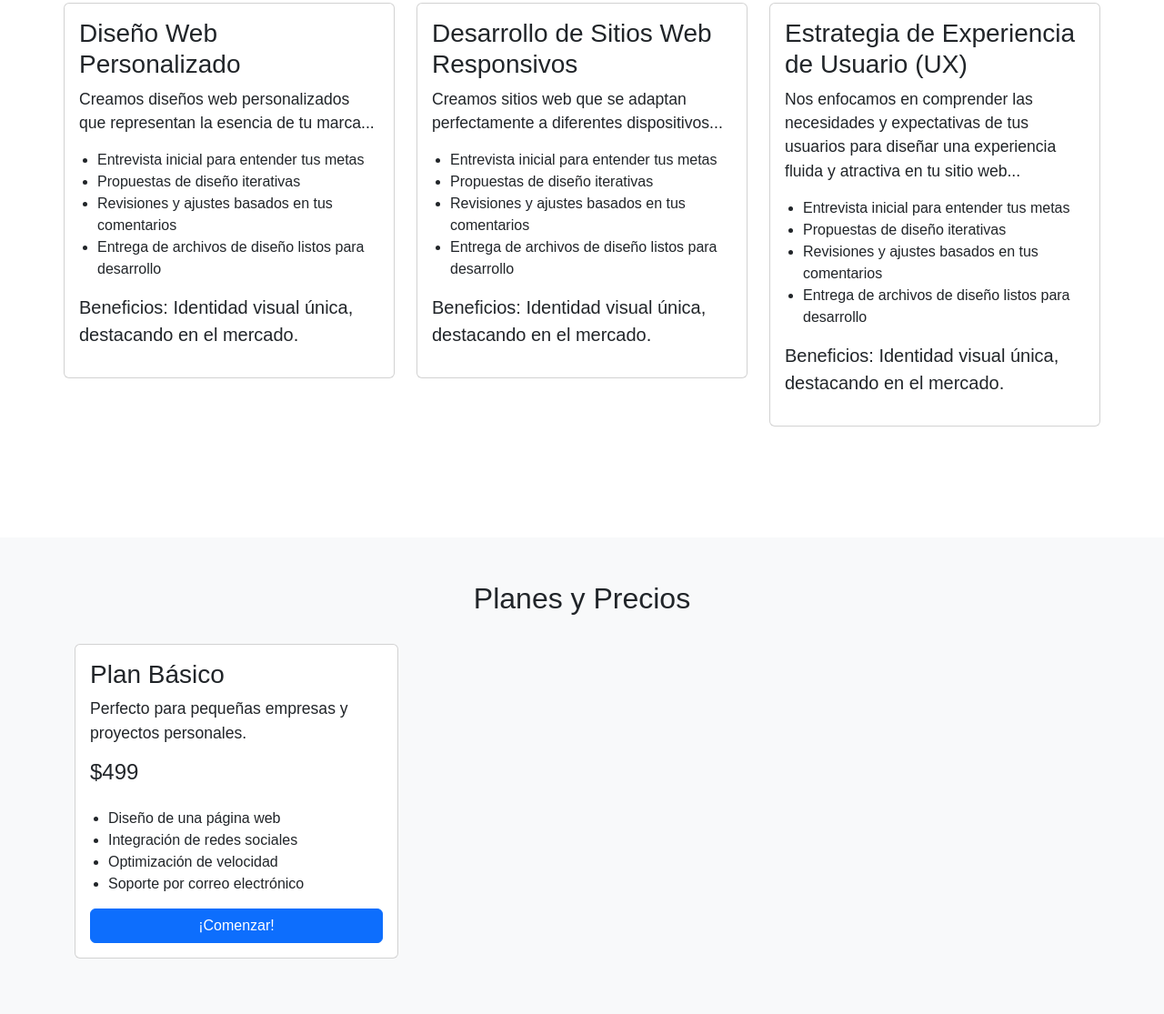
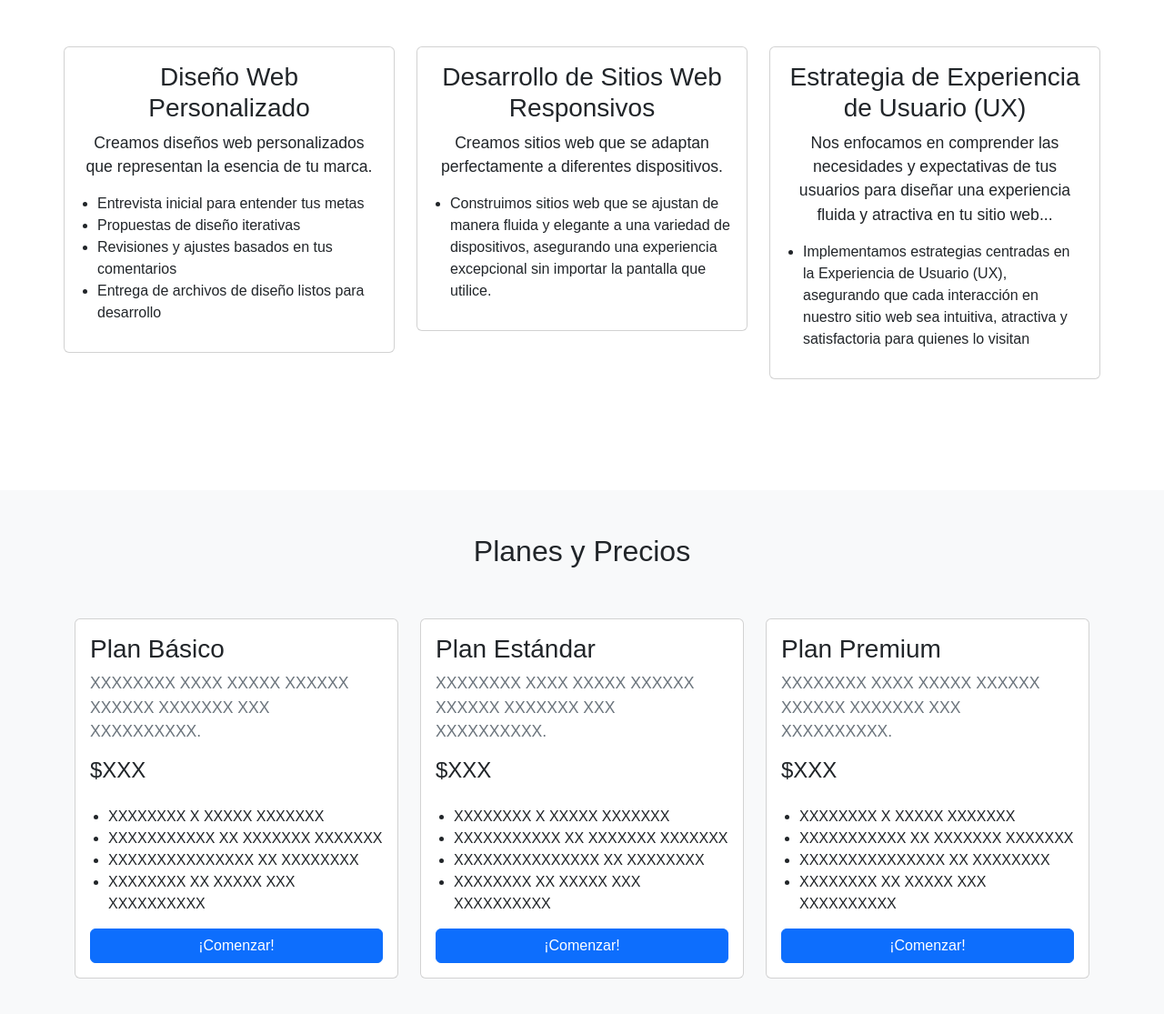
Before and after one commit to JonaVeg/JonaVeg-1.github.io, a plain HTML site: page servicios.html in a window 1280 px wide. Shown: the part 245-1360 px from the top of the page at 91% size. Drawn offline with nearby package versions, Linux system fonts and the light colour scheme.

Commit message:
Agregando nuevos archivos

```diff
--- a/servicios.html
+++ b/servicios.html
@@ -100,50 +100,44 @@
   <!-- Descripción Detallada de Servicios -->
   <section class="container my-5">
     <h2 class="text-center">Nuestros Servicios en Detalle</h2>
+    <br>
+    <br>
     <div class="row">
       <div class="col-md-4">
         <div class="card mb-4">
           <div class="card-body">
-            <h3 class="card-title">Diseño Web Personalizado</h3>
-            <p class="card-text">Creamos diseños web personalizados que representan la esencia de tu marca...</p>
+            <h3 class="card-title text-center">Diseño Web Personalizado</h3>
+            <p class="card-text text-center">Creamos diseños web personalizados que representan la esencia de tu marca.</p>
             <ul>
               <li>Entrevista inicial para entender tus metas</li>
               <li>Propuestas de diseño iterativas</li>
               <li>Revisiones y ajustes basados en tus comentarios</li>
               <li>Entrega de archivos de diseño listos para desarrollo</li>
             </ul>
-            <p class="lead">Beneficios: Identidad visual única, destacando en el mercado.</p>
           </div>
         </div>
       </div>
       <div class="col-md-4">
         <div class="card mb-4">
           <div class="card-body">
-            <h3 class="card-title">Desarrollo de Sitios Web Responsivos</h3>
-            <p class="card-text">Creamos sitios web que se adaptan perfectamente a diferentes dispositivos...</p>
+            <h3 class="card-title text-center">Desarrollo de Sitios Web Responsivos</h3>
+            <p class="card-text text-center">Creamos sitios web que se adaptan perfectamente a diferentes dispositivos.</p>
             <ul>
-              <li>Entrevista inicial para entender tus metas</li>
-              <li>Propuestas de diseño iterativas</li>
-              <li>Revisiones y ajustes basados en tus comentarios</li>
-              <li>Entrega de archivos de diseño listos para desarrollo</li>
+              <li>Construimos sitios web que se ajustan de manera fluida y elegante a una variedad de dispositivos, asegurando una experiencia excepcional sin importar la pantalla que utilice.</li>
             </ul>
-            <p class="lead">Beneficios: Identidad visual única, destacando en el mercado.</p>
           </div>
         </div>
       </div>
+
       <div class="col-md-4">
         <div class="card mb-4">
           <div class="card-body">
-            <h3 class="card-title">Estrategia de Experiencia de Usuario (UX)</h3>
-            <p class="card-text">Nos enfocamos en comprender las necesidades y expectativas de tus usuarios para
+            <h3 class="card-title text-center">Estrategia de Experiencia de Usuario (UX)</h3>
+            <p class="card-text text-center">Nos enfocamos en comprender las necesidades y expectativas de tus usuarios para
               diseñar una experiencia fluida y atractiva en tu sitio web...</p>
             <ul>
-              <li>Entrevista inicial para entender tus metas</li>
-              <li>Propuestas de diseño iterativas</li>
-              <li>Revisiones y ajustes basados en tus comentarios</li>
-              <li>Entrega de archivos de diseño listos para desarrollo</li>
+              <li> Implementamos estrategias centradas en la Experiencia de Usuario (UX), asegurando que cada interacción en nuestro sitio web sea intuitiva, atractiva y satisfactoria para quienes lo visitan</li>
             </ul>
-            <p class="lead">Beneficios: Identidad visual única, destacando en el mercado.</p>
           </div>
         </div>
       </div>
@@ -154,7 +148,95 @@
   <section class="bg-light py-5">
     <div class="container">
       <h2 class="text-center">Planes y Precios</h2>
+      <br>
       <div class="row">
+        <div class="col-md-4">
+          <div class="card mb-4">
+            <div class="card-body">
+              <h3 class="card-title">Plan Básico</h3>
+              <p class="card-text text-muted">XXXXXXXX XXXX XXXXX XXXXXX XXXXXX XXXXXXX XXX XXXXXXXXXX.</p>
+              <h4 class="mb-4">$XXX</h4>
+              <ul>
+                <li>XXXXXXXX X XXXXX XXXXXXX</li>
+                <li>XXXXXXXXXXX XX XXXXXXX XXXXXXX</li>
+                <li>XXXXXXXXXXXXXXX XX XXXXXXXX</li>
+                <li>XXXXXXXX XX XXXXX XXX XXXXXXXXXX</li>
+              </ul>
+              <a href="#contacto" class="btn btn-primary btn-block">¡Comenzar!</a>
+            </div>
+          </div>
+        </div>
+
+        <div class="col-md-4">
+          <div class="card mb-4">
+            <div class="card-body">
+              <h3 class="card-title">Plan Estándar</h3>
+              <p class="card-text text-muted">XXXXXXXX XXXX XXXXX XXXXXX XXXXXX XXXXXXX XXX XXXXXXXXXX.</p>
+              <h4 class="mb-4">$XXX</h4>
+              <ul>
+                <li>XXXXXXXX X XXXXX XXXXXXX</li>
+                <li>XXXXXXXXXXX XX XXXXXXX XXXXXXX</li>
+                <li>XXXXXXXXXXXXXXX XX XXXXXXXX</li>
+                <li>XXXXXXXX XX XXXXX XXX XXXXXXXXXX</li>
+              </ul>
+              <a href="#contacto" class="btn btn-primary btn-block">¡Comenzar!</a>
+            </div>
+          </div>
+        </div>
+
+        <div class="col-md-4">
+          <div class="card mb-4">
+            <div class="card-body">
+              <h3 class="card-title">Plan Premium</h3>
+              <p class="card-text text-muted">XXXXXXXX XXXX XXXXX XXXXXX XXXXXX XXXXXXX XXX XXXXXXXXXX.</p>
+              <h4 class="mb-4">$XXX</h4>
+              <ul>
+                <li>XXXXXXXX X XXXXX XXXXXXX</li>
+                <li>XXXXXXXXXXX XX XXXXXXX XXXXXXX</li>
+                <li>XXXXXXXXXXXXXXX XX XXXXXXXX</li>
+                <li>XXXXXXXX XX XXXXX XXX XXXXXXXXXX</li>
+              </ul>
+              <a href="#contacto" class="btn btn-primary btn-block">¡Comenzar!</a>
+            </div>
+          </div>
+        </div>
+
+        <!-- Repite para otros planes<div class="col-md-4">
+          <div class="card mb-4">
+            <div class="card-body">
+              <h3 class="card-title">Plan Estándar</h3>
+              <p class="card-text">Ideal para negocios en crecimiento que buscan una presencia en línea sólida.</p>
+              <h4 class="mb-4">$899</h4>
+              <ul>
+                <li>Diseño de múltiples páginas web</li>
+                <li>Integración avanzada de redes sociales</li>
+                <li>Optimización SEO básica</li>
+                <li>Soporte por correo y chat</li>
+              </ul>
+              <a href="#contacto" class="btn btn-primary btn-block">¡Comenzar!</a>
+            </div>
+          </div>
+        </div>
+
+        <div class="col-md-4">
+          <div class="card mb-4">
+            <div class="card-body">
+              <h3 class="card-title">Plan Premium</h3>
+              <p class="card-text">Para empresas que buscan una presencia en línea completa y personalizada.</p>
+              <h4 class="mb-4">$1499</h4>
+              <ul>
+                <li>Diseño de páginas web personalizadas</li>
+                <li>Integración de comercio electrónico</li>
+                <li>Optimización SEO avanzada</li>
+                <li>Soporte prioritario 24/7</li>
+              </ul>
+              <a href="#contacto" class="btn btn-primary btn-block">¡Comenzar!</a>
+            </div>
+          </div>
+        </div>
+      </div>-->
+
+      <!--<div class="row">
         <div class="col-md-4">
           <div class="card mb-4">
             <div class="card-body">
@@ -171,8 +253,7 @@
             </div>
           </div>
         </div>
-        <!-- Repite para otros planes -->
-      </div>
+      </div>-->
     </div>
   </section>
 
```
Also changed, not shown: acerca.html (+8 -6 lines), index.html (+3 -0 lines).
